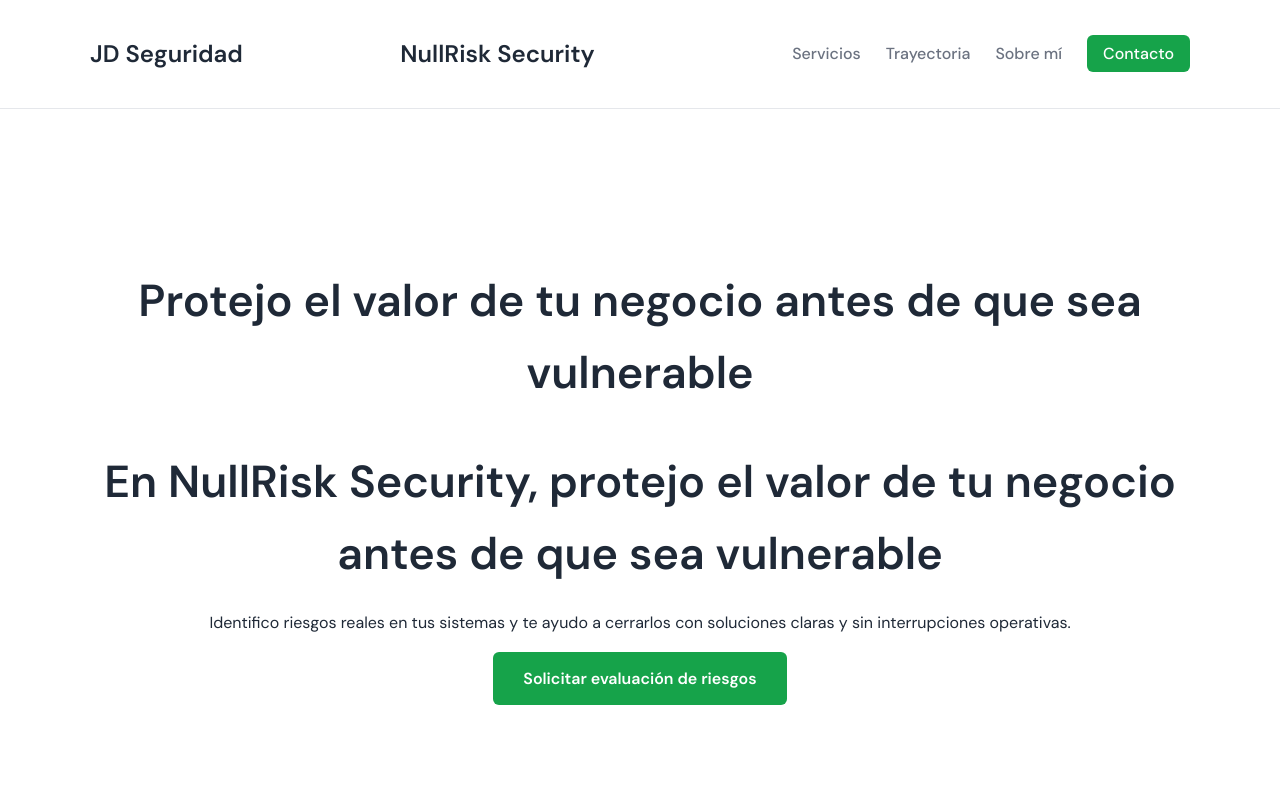
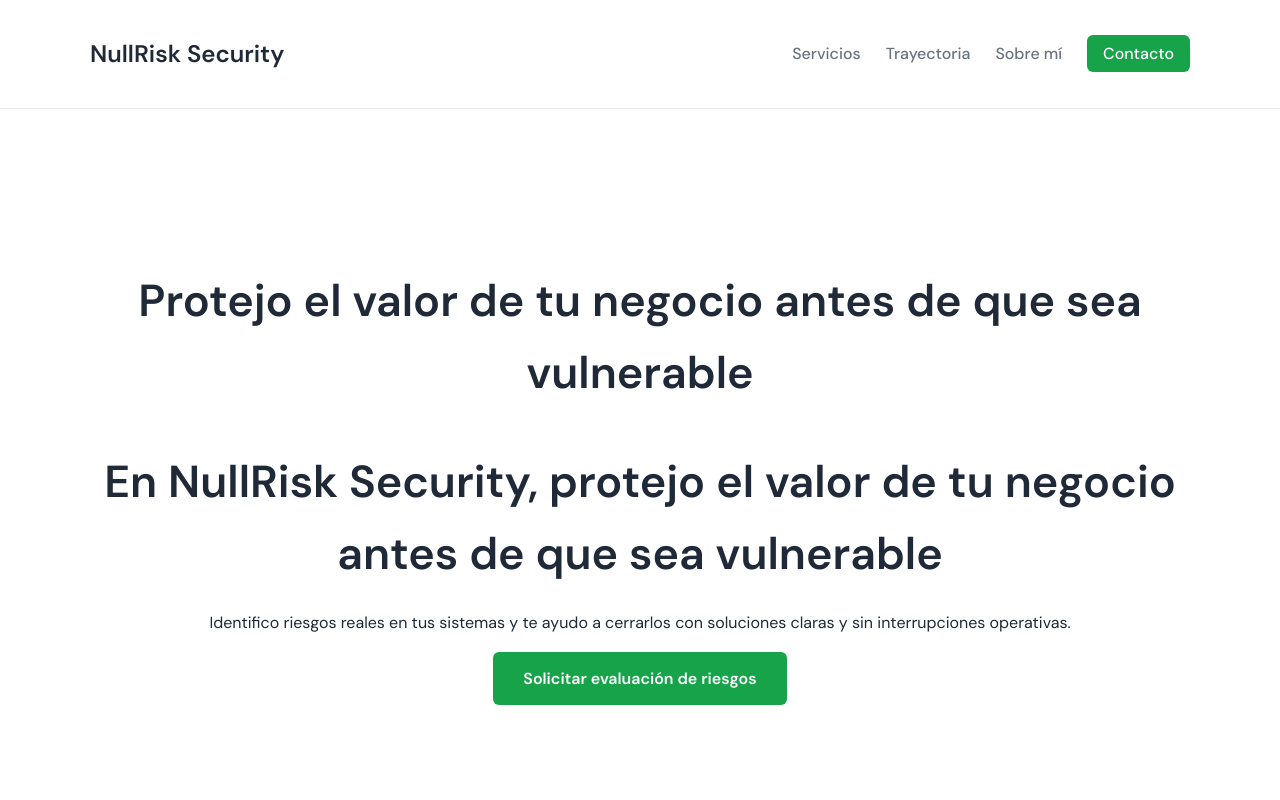
Before and after one commit to Cronherjor/NullRisk-Security, a website: page index.html in a window 1280 px wide. Shown: the top 800 px of the page. Drawn offline with nearby package versions, Linux system fonts and the light colour scheme.

Commit message:
Update index.html
cambio de nombre

```diff
--- a/index.html
+++ b/index.html
@@ -3,8 +3,6 @@
 <head>
   <meta charset="UTF-8">
   <meta name="viewport" content="width=device-width, initial-scale=1.0">
-
-  <title>JD | Especialista en Seguridad para PYMES</title>
 
   <title>NullRisk Security | Análisis de Vulnerabilidades</title>
 
@@ -15,8 +13,6 @@
 
   <nav>
     <div class="container nav-inner">
-
-      <h1>JD Seguridad</h1>
 
       <h1>NullRisk Security</h1>
 
@@ -139,8 +135,6 @@
         <strong>Nota:</strong> Las evaluaciones se realizan bajo estricta autorización. Mi metodología garantiza seguridad operativa[cite: 33, 67].
       </p>
 
-      <p>© 2026 JD Seguridad Informática | Analista de Vulnerabilidades</p>
-
       <p>© 2026 NullRisk Security Seguridad Informática | Analista de Vulnerabilidades</p>
 
     </div>
```
